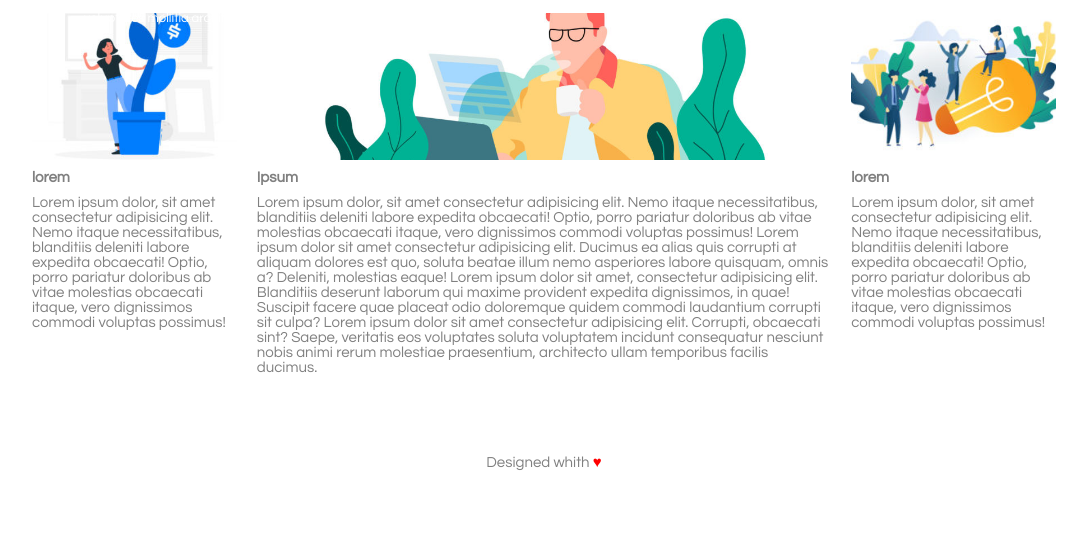
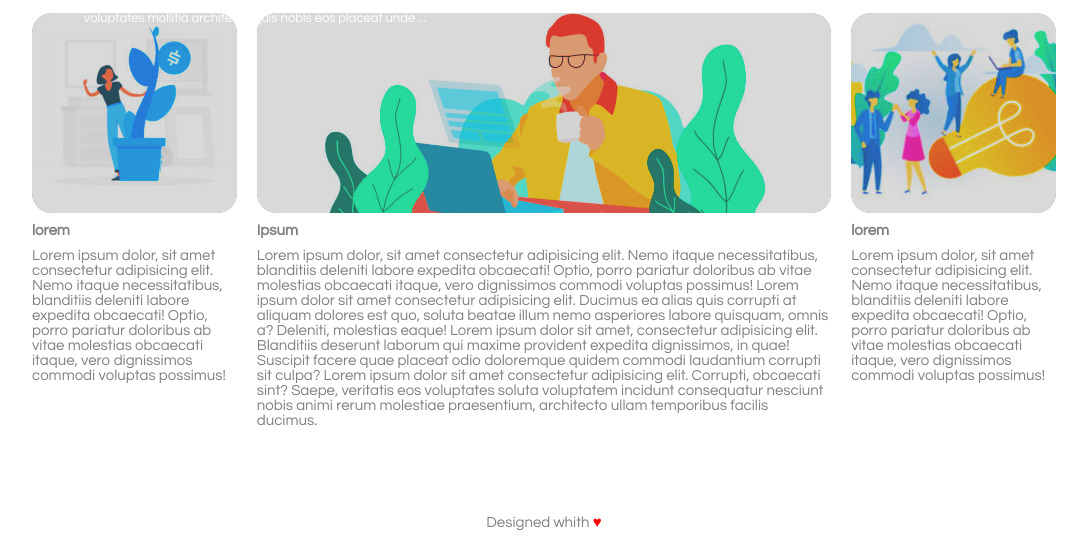
Before and after one commit to Pasquale-Raso/htmlcss-wp, a plain HTML site: page index.html in a window 1280 px wide. Shown: the part 675-1228 px from the top of the page, without its empty margins (96-1183 px from the left). Before the commit the page ends 1168 px from the top, so only its background shows below. Drawn offline with Linux system fonts and the light colour scheme.

Commit message:
definitivo

```diff
--- a/index.html
+++ b/index.html
@@ -45,25 +45,19 @@
         </section>
 
         <!-- section-table -->
-        <section class="section-table clearfix">
-             <div class="box1">
-                <img class="img_box1" src="./img/img-1.jpg" alt="">
+        <div class="riquadro-principale">
+            <div class="box1"><div class="box1-1"><img class="img1" src="./img/img-1.jpg" alt="">
                 <p><strong class="lorem">lorem</strong></p>
-                    <p>Lorem ipsum dolor, sit amet consectetur adipisicing elit. Nemo itaque necessitatibus, blanditiis deleniti labore expedita obcaecati! Optio, porro pariatur doloribus ab vitae molestias obcaecati itaque, vero dignissimos commodi voluptas possimus!</p>
-            </div>
-            <div class="box2">
-                <img class="img_box2"src="./img/banner-2.jpg" alt="">
+                <p>Lorem ipsum dolor, sit amet consectetur adipisicing elit. Nemo itaque necessitatibus, blanditiis deleniti labore expedita obcaecati! Optio, porro pariatur doloribus ab vitae molestias obcaecati itaque, vero dignissimos commodi voluptas possimus!</p></div></div>
+            <div class="box2"><div class="box2-2"><img class="img2" src="./img/banner-2.jpg" alt="">
                 <p><strong class="lorem">Ipsum</strong></p>
                 <p>Lorem ipsum dolor, sit amet consectetur adipisicing elit. Nemo itaque necessitatibus, blanditiis deleniti labore expedita obcaecati! Optio, porro pariatur doloribus ab vitae molestias obcaecati itaque, vero dignissimos commodi voluptas possimus! Lorem ipsum dolor sit amet consectetur adipisicing elit. Ducimus ea alias quis corrupti at aliquam dolores est quo, soluta beatae illum nemo asperiores labore quisquam, omnis a? Deleniti, molestias eaque! Lorem ipsum dolor sit amet, consectetur adipisicing elit. Blanditiis deserunt laborum qui maxime provident expedita dignissimos, in quae! Suscipit facere quae placeat odio doloremque quidem commodi laudantium corrupti sit culpa?
                 Lorem ipsum dolor sit amet consectetur adipisicing elit. Corrupti, obcaecati sint? Saepe, veritatis eos voluptates soluta voluptatem incidunt consequatur nesciunt nobis animi rerum molestiae praesentium, architecto ullam temporibus facilis ducimus.
-                </p>
-            </div>
-                <div class="box3">
-                <img  class="img_box3" src="./img/img-3.jpg" alt="">
+                </p></div></div>
+            <div class="box3"><div class="box3-3"><img class="img3" src="./img/img-3.jpg" alt="">
                 <p><strong class="lorem">lorem</strong></p>
-                <p>Lorem ipsum dolor, sit amet consectetur adipisicing elit. Nemo itaque necessitatibus, blanditiis deleniti labore expedita obcaecati! Optio, porro pariatur doloribus ab vitae molestias obcaecati itaque, vero dignissimos commodi voluptas possimus!</p>
-            </div>
-        </section>
+                <p>Lorem ipsum dolor, sit amet consectetur adipisicing elit. Nemo itaque necessitatibus, blanditiis deleniti labore expedita obcaecati! Optio, porro pariatur doloribus ab vitae molestias obcaecati itaque, vero dignissimos commodi voluptas possimus!</p></div></div>
+        </div>
 
         <!-- footer -->
         <div class="footer">
--- a/style/style.css
+++ b/style/style.css
@@ -57,7 +57,7 @@ a:hover {
     width: auto;
     height: 500px;
     margin: 0 auto;
-    background-color: rgb(121, 85, 31);
+    background-color: grey;
     border-radius: 20px;
 }
 
@@ -109,39 +109,62 @@ h5{
     font-weight: normal
 }
 /* section-table */
-
+.riquadro-principale {
+    width: auto;
+    height: 500px;
+}
 .box1 {
-    height: 420px;
     width: 20%;
-    margin-bottom: 20px;
+    height: 500px;
     float: left;
     margin-right: 20px;
 }
-
 .box2 {
-    height: 420px;
-    width: calc(60% - 40px);
-    margin-bottom: 20px;
+    width: calc( 60% - 40px);
+    height: 500px;
     float: left;
 }
-
 .box3 {
-    height: 420px;
     width: 20%;
-    margin-bottom: 20px;
+    height: 500px;
     float: right;
     margin-left: 20px;
 }
+.box1-1 {
+    width: 100%;
+    height: 200px;
+    background-color: grey;
+    float: left;
+    margin-right: 20px;
+    border-radius: 20px;
+}
+.box2-2 {
+    width: 100%;
+    height: 200px;
+    background-color: grey;
+    float: left;
+    border-radius: 20px;
+}
+.box3-3 {
+    width: 100%;
+    height: 200px;
+    background-color: grey;
+    float: right;
+    margin-left: 20px;
+    border-radius: 20px;
 
-.img_box1, .img_box2, .img_box3{
+}
+
+.img1, .img2, .img3 {
     width: 100%;
-    height: 35%;
+    height: 200px;
     margin: 0 auto;
     object-fit: cover;
     float: left;
     border-radius: 20px;
+    opacity: 0.7;
+    filter: saturate(3);
 }
-
 .lorem {
     color: grey;
     margin-top: 10px;
@@ -155,6 +178,7 @@ p {
     color: grey;
     font-weight: normal;
     font-size: 15px;
+}
 }
 .clearfix::after {
     content: '';
```
